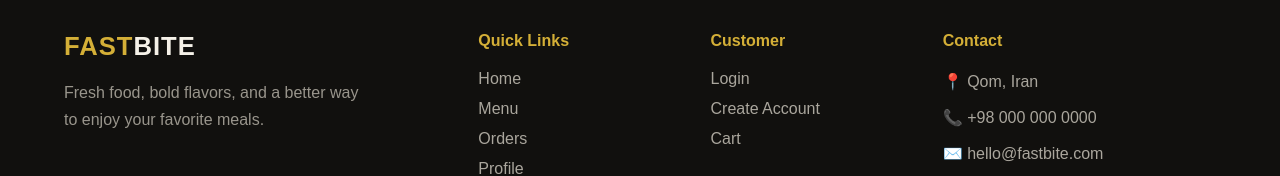
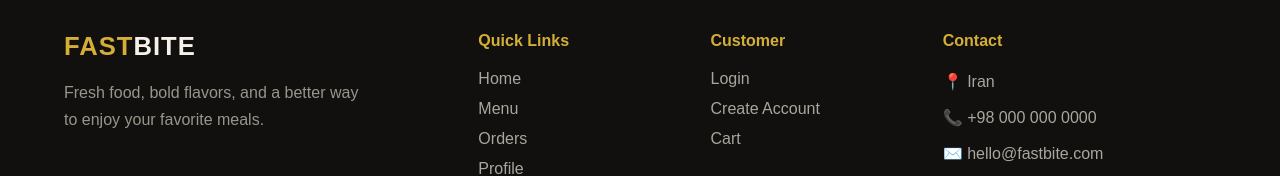
Before and after one commit to Ssiiiam/FASTBITE-frontend, a React (Vite) app in the folder fast_food/: page /admin/profile in a window 1280 px wide. Shown: the part 982-1158 px from the top of the page. Built offline with nearby package versions, Linux system fonts and the light colour scheme; no server answers; sample sign-in values are in the browser's storage.

Commit message:
footer changes

```diff
--- a/fast_food/src/components/Footer.tsx
+++ b/fast_food/src/components/Footer.tsx
@@ -36,7 +36,7 @@ function Footer() {
         <div className="footer-section">
           <h3>Contact</h3>
 
-          <p>📍 Qom, Iran</p>
+          <p>📍 Iran</p>
           <p>📞 +98 000 000 0000</p>
           <p>✉️ hello@fastbite.com</p>
         </div>
```
